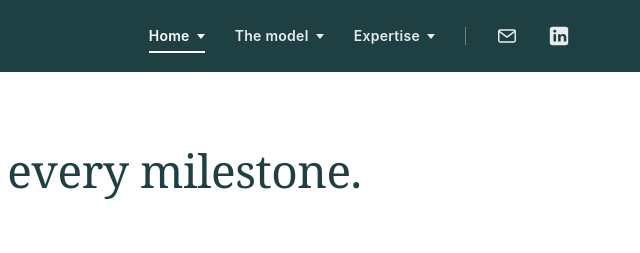
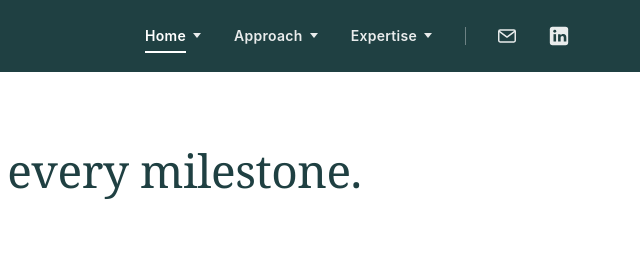
Before and after one commit to ksckelley-cmd/kscadvisers-site, a plain HTML site: page index.html in a window 1280 px wide. Shown: the top 253 px of the page, 610-1250 px from the left. Drawn offline with Linux system fonts and the light colour scheme.

Commit message:
v4.3.2: menu labels open their pages; Approach; Our model under Home

```diff
--- a/index.html
+++ b/index.html
@@ -282,14 +282,21 @@
   .links{gap:30px}
   @media (max-width:760px){.links{gap:16px;flex-wrap:nowrap}.dd > button{gap:5px}.dd .sub{left:-10px;min-width:220px}.dd.end .sub{right:-10px}.dd .sub a{white-space:normal}}
 </style>
+<style>
+/* v4.3.2 menu: the label opens its page; the arrow opens the list */
+.dd{display:inline-flex;align-items:center;gap:4px}
+.dd > a.top{display:inline-block}
+.dd > button.arr{padding:6px 3px 4px;border-bottom-color:transparent!important;gap:0}
+.dd > button.arr::after{margin-top:0}
+</style>
 </head>
 <body>
 <header><div class="wrap nav">
   <a class="brand" href="index.html" id="top"><b>KSC</b> Advisers</a>
   <nav class="links" aria-label="Site">
-    <div class="dd"><button type="button" aria-expanded="false" aria-controls="dd0" aria-current="page">Home</button><div class="sub" id="dd0"><a href="index.html#why">Who we are</a><a href="index.html#work">What we do</a><a href="index.html#raise">Raising capital</a><a href="index.html#markets">Cross-border</a><a href="index.html#about">About</a></div></div>
-    <div class="dd"><button type="button" aria-expanded="false" aria-controls="dd1">The model</button><div class="sub" id="dd1"><a href="index.html#model">Our model</a><a href="how-we-work.html">How we work</a><a href="how-we-work.html#risk">How milestones remove risk</a><a href="how-we-work.html#process">Pre-commercialisation milestones</a><a href="how-we-work.html#market">Commercial milestones</a></div></div>
-    <div class="dd end"><button type="button" aria-expanded="false" aria-controls="dd2">Expertise</button><div class="sub" id="dd2"><a href="expertise.html#top">Overview</a><a href="expertise.html#plan">The plan</a><a href="expertise.html#raise">The raise</a><a href="expertise.html#market">The market</a><a href="expertise.html#growth">The execution</a><a href="expertise.html#specialists">The correct specialist</a><a href="expertise.html#expertise">Experience</a></div></div>
+    <div class="dd"><a class="top" href="index.html" aria-current="page">Home</a><button class="arr" type="button" aria-expanded="false" aria-controls="dd0" aria-label="Home menu"></button><div class="sub" id="dd0"><a href="index.html#why">Who we are</a><a href="index.html#work">What we do</a><a href="index.html#model">Our model</a><a href="index.html#raise">Raising capital</a><a href="index.html#markets">Cross-border</a><a href="index.html#about">About</a></div></div>
+    <div class="dd"><a class="top" href="how-we-work.html">Approach</a><button class="arr" type="button" aria-expanded="false" aria-controls="dd1" aria-label="Approach menu"></button><div class="sub" id="dd1"><a href="how-we-work.html">How we work</a><a href="how-we-work.html#risk">How milestones remove risk</a><a href="how-we-work.html#process">Pre-commercialisation milestones</a><a href="how-we-work.html#market">Commercial milestones</a></div></div>
+    <div class="dd end"><a class="top" href="expertise.html">Expertise</a><button class="arr" type="button" aria-expanded="false" aria-controls="dd2" aria-label="Expertise menu"></button><div class="sub" id="dd2"><a href="expertise.html#top">Overview</a><a href="expertise.html#plan">The plan</a><a href="expertise.html#raise">The raise</a><a href="expertise.html#market">The market</a><a href="expertise.html#growth">The execution</a><a href="expertise.html#specialists">The correct specialist</a><a href="expertise.html#expertise">Experience</a></div></div>
     <span class="sep" aria-hidden="true"></span>
     <a class="ico" href="mailto:kevin@kscadvisers.com" aria-label="Email Kevin" title="Email"><svg viewBox="0 0 24 24" width="22" height="22" fill="none" stroke="currentColor" stroke-width="1.6" stroke-linecap="round" stroke-linejoin="round" aria-hidden="true"><rect x="3" y="5.5" width="18" height="13" rx="1.5"/><path d="M3.6 7l8.4 6.2L20.4 7"/></svg></a><a class="ico ico-in" href="https://www.linkedin.com/in/kevinkelley4" aria-label="Kevin Kelley on LinkedIn" title="LinkedIn"><svg viewBox="0 0 24 24" width="22" height="22" aria-hidden="true"><rect x="2" y="2" width="20" height="20" rx="3" fill="currentColor"/><g class="g"><rect x="6" y="10" width="2.8" height="8"/><circle cx="7.4" cy="6.9" r="1.6"/><path d="M11 10h2.7v1.2c.5-.9 1.6-1.5 3-1.5 2.3 0 3.3 1.4 3.3 3.9V18h-2.8v-4c0-1.2-.4-2-1.5-2s-1.9.8-1.9 2.1V18H11z"/></g></svg></a>
   </nav>
```
Also changed, not shown: expertise.html (+10 -3 lines), how-we-work.html (+10 -3 lines), privacy.html (+10 -3 lines).
